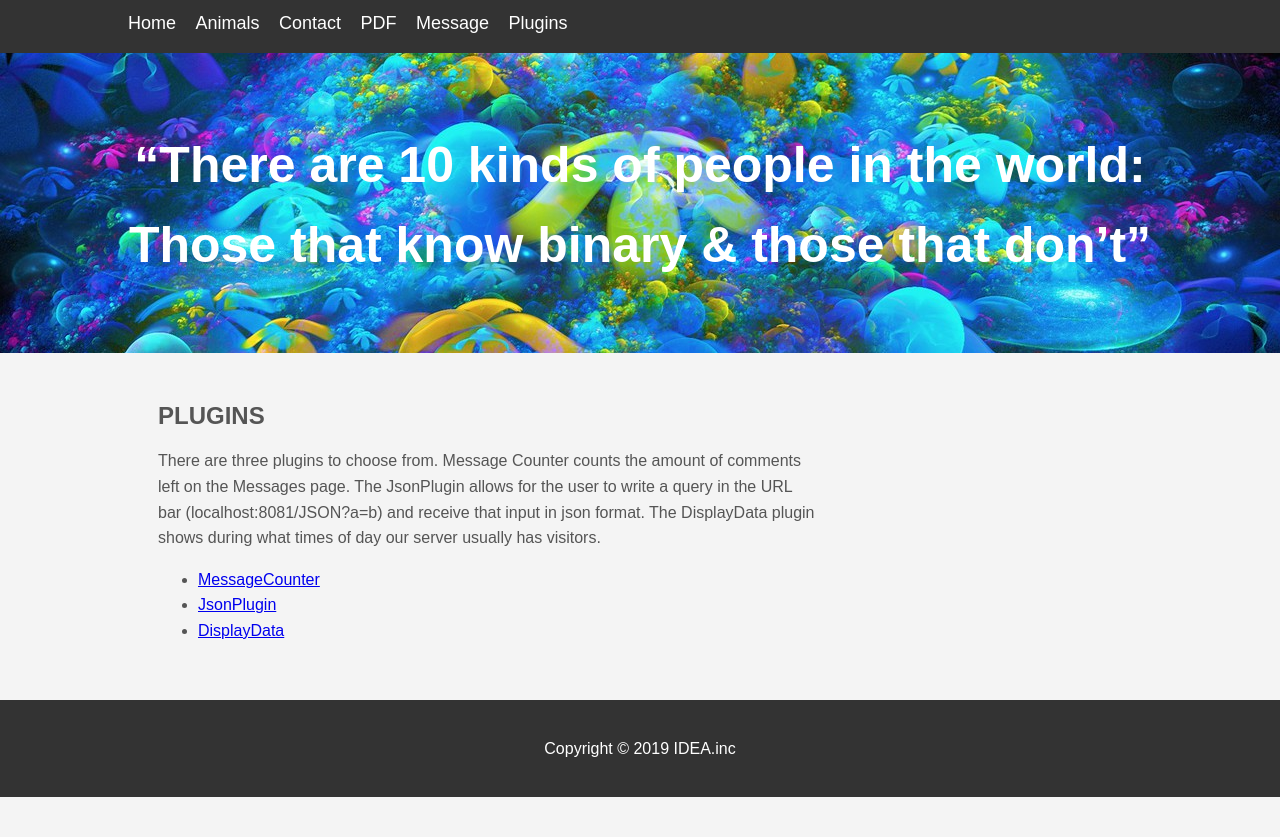
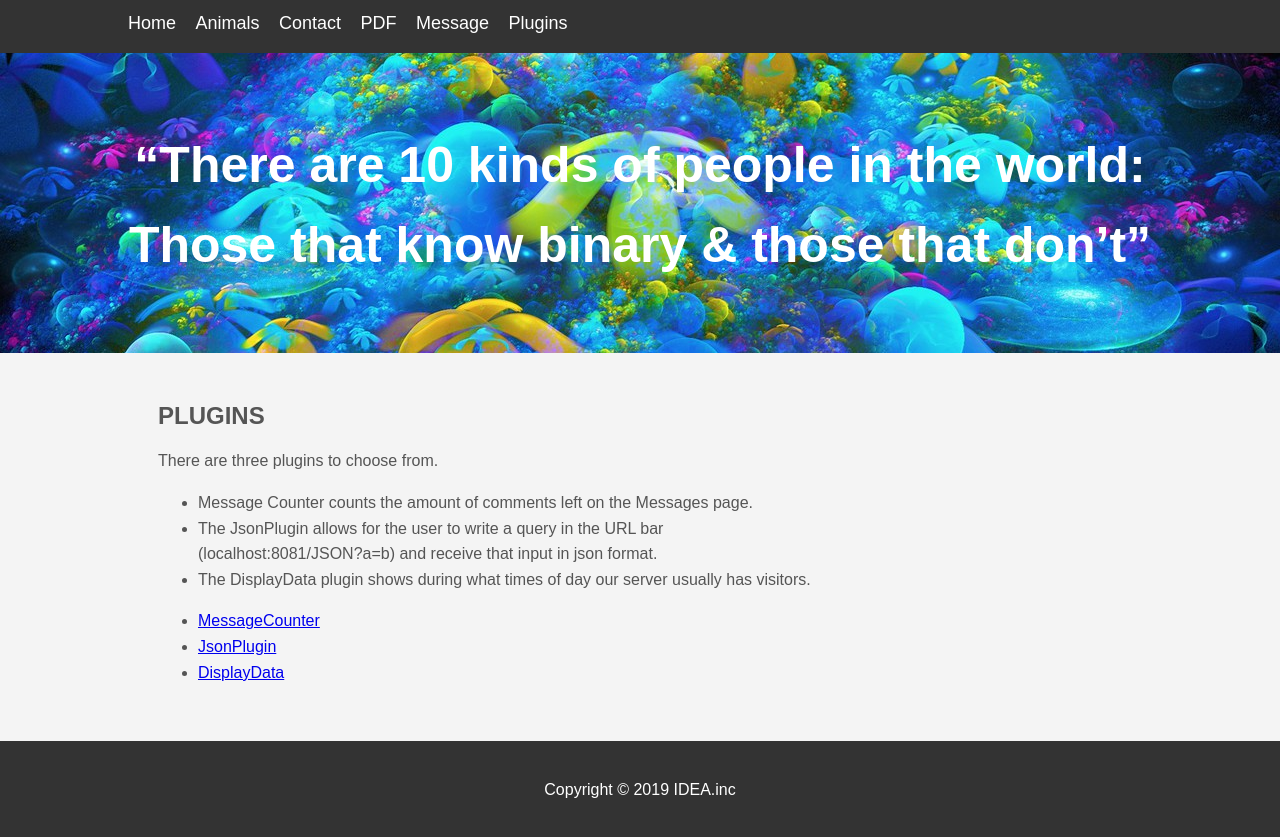
Before and after one commit to DaniellaNoren/HTTPproject, a plain HTML site: page web/plugin.html in a window 1280 px wide. Shown: the part 73-910 px from the top of the page. Before the commit the page ends 870 px from the top, so only its background shows below. Drawn offline with Linux system fonts and the light colour scheme.

Commit message:
Made info easier to read in Plugins info.

```diff
--- a/web/plugin.html
+++ b/web/plugin.html
@@ -38,11 +38,15 @@
     <!-- Main text section-->
     <section id="main">
         <h1>PLUGINS</h1>
-        <p>There are three plugins to choose from.
-            Message Counter counts the amount of comments left on the Messages page.
-            The JsonPlugin allows for the user to write a query in the URL bar (localhost:8081/JSON?a=b)
-            and receive that input in json format.
-            The DisplayData plugin shows during what times of day our server usually has visitors.</p>
+        <p>There are three plugins to choose from.</p>
+        <div>
+        <ul><li>Message Counter counts the amount of comments left on the Messages page.</li>
+        <li>The JsonPlugin allows for the user to write a query in the URL bar (localhost:8081/JSON?a=b)
+            and receive that input in json format.</li>
+        <li>The DisplayData plugin shows during what times of day our server usually has visitors.</li>
+        </ul>
+        </div>
+
         <ul>
             <li><a href="http://localhost:8081/counter" target="_blank">MessageCounter</a></li>
             <li><a href="http://localhost:8081/JSON">JsonPlugin</a></li>
```
